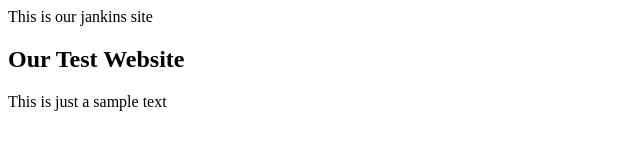
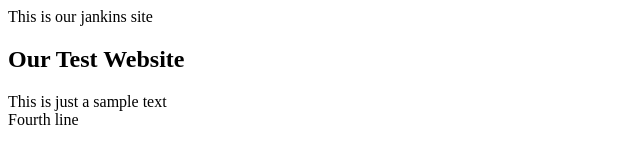
Before and after one commit to nasirakram1440/StaticWeb, a plain HTML site: page index.html in a window 1280 px wide. Shown: the full height of the page, 0-640 px from the left. Drawn offline with Linux system fonts and the light colour scheme.

Commit message:
This is fifth commit

```diff
--- a/index.html
+++ b/index.html
@@ -3,5 +3,7 @@
 <body>
 <h2>Our Test Website</h2>
 This is just a sample text
+<br>
+Fourth line
 </body>
 </html>
```
